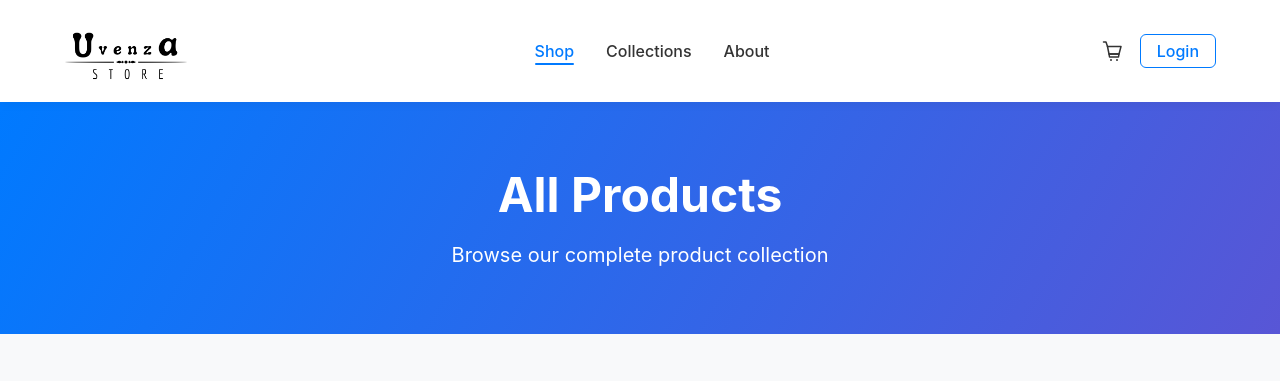
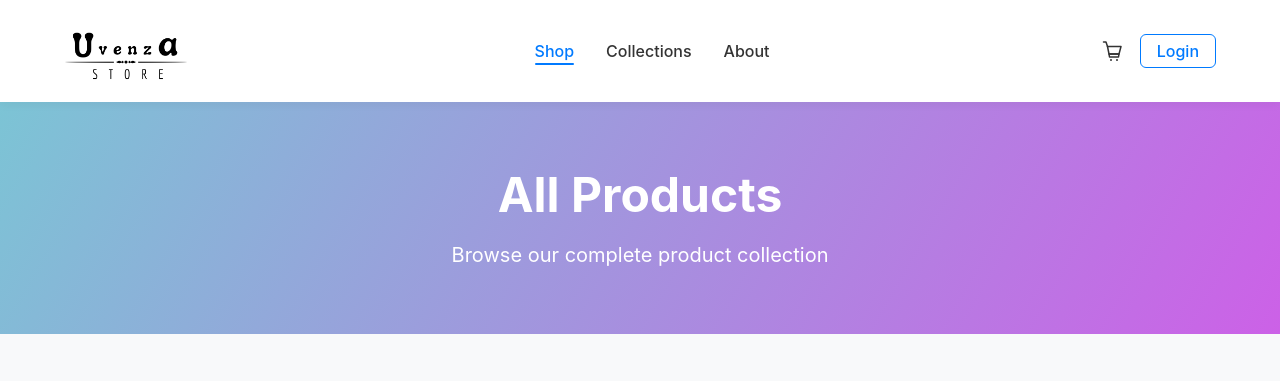
Before and after one commit to bharadwajujjwal22/Capstone_Semester2, a React (Vite) app: page / in a window 1280 px wide. Shown: the top 381 px of the page. Built offline with nearby package versions, Linux system fonts and the light colour scheme; no server answers.

Commit message:
hero section change

```diff
--- a/src/components/CartItem/CartItem.jsx
+++ b/src/components/CartItem/CartItem.jsx
@@ -14,7 +14,7 @@ const CartItem = ({ item }) => {
 
   const handleRemove = () => {
     setIsRemoving(true);
-    // Delay actual removal to allow animation to complete
+
     setTimeout(() => {
       removeFromCart(item.id);
     }, 300);
--- a/src/pages/CartPage/CartPage.jsx
+++ b/src/pages/CartPage/CartPage.jsx
@@ -10,10 +10,9 @@ const CartPage = () => {
   const navigate = useNavigate();
 
   useEffect(() => {
-    // Enable checkout button if cart has items
     setIsCheckoutDisabled(cartItems.length === 0);
 
-    // Scroll to top on component mount
+
     window.scrollTo(0, 0);
   }, [cartItems]);
 
--- a/src/pages/ProductsPage/ProductsPage.css
+++ b/src/pages/ProductsPage/ProductsPage.css
@@ -3,7 +3,7 @@
 }
 
 .hero-section {
-  background: linear-gradient(120deg, #007AFF, #5856D6);
+  background: linear-gradient(120deg, #7cc4d5, #cc61e7);
   color: white;
   padding: 64px 24px;
   text-align: center;
```
